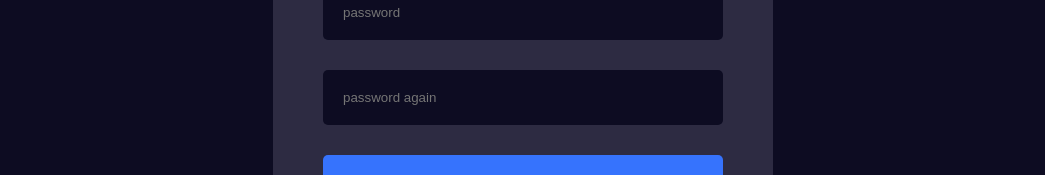
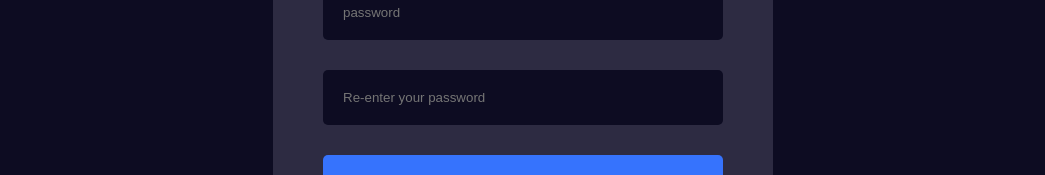
Before and after one commit to NithinManivannan/MKN3d, a Next.js app: page /register in a window 1280 px wide. Shown: the part 363-538 px from the top of the page, without its empty margins (117-1162 px from the left). Built offline with nearby package versions, Linux system fonts and the light colour scheme; no server answers.

Commit message:
Re-enter your password text

```diff
--- a/src/components/registerForm/registerForm.jsx
+++ b/src/components/registerForm/registerForm.jsx
@@ -23,7 +23,7 @@ const RegisterForm = () => {
       <input type="password" placeholder="password" name="password" />
       <input
         type="password"
-        placeholder="password again"
+        placeholder="Re-enter your password"
         name="passwordRepeat"
       />
       <button>Register</button>
```
